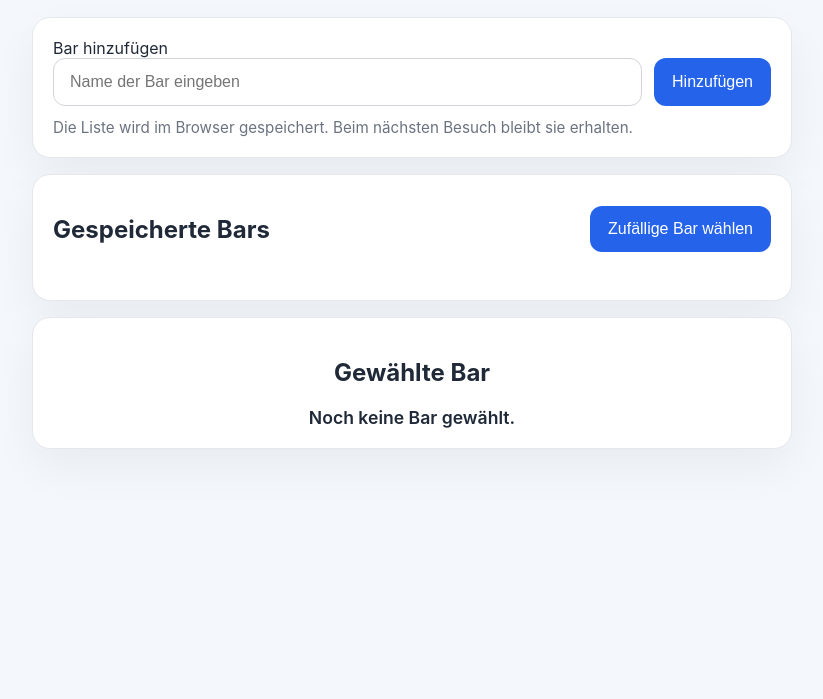
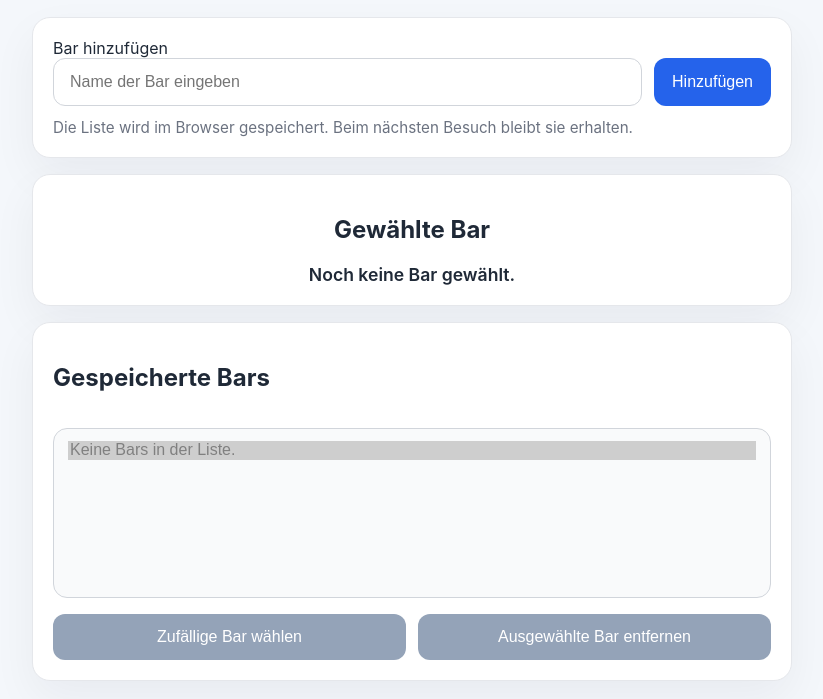
Before and after one commit to robinseitz1992-glitch/next-stop, a plain HTML site: page index.html in a window 1280 px wide. Shown: the part 81-780 px from the top of the page, without its empty margins (228-1051 px from the left). Drawn offline with Linux system fonts and the light colour scheme.

Commit message:
Refactor bar selection and removal UI elements
Updated the layout to include a select dropdown for saved bars and a button to remove selected bars.

```diff
--- a/index.html
+++ b/index.html
@@ -19,17 +19,22 @@
       <p class="hint">Die Liste wird im Browser gespeichert. Beim nächsten Besuch bleibt sie erhalten.</p>
     </section>
 
+    <section class="card result-card" aria-live="polite">
+      <h2>Gewählte Bar</h2>
+      <p id="result-text" class="result-text">Noch keine Bar gewählt.</p>
+    </section>
+
     <section class="card">
       <div class="toolbar">
         <h2>Gespeicherte Bars</h2>
+      </div>
+      <div class="select-row">
+        <select id="bar-select" size="5"></select>
+      </div>
+      <div class="action-row">
         <button id="random-button" type="button">Zufällige Bar wählen</button>
+        <button id="remove-selected-button" type="button" class="remove-button">Ausgewählte Bar entfernen</button>
       </div>
-      <ul id="bar-list" class="bar-list"></ul>
-    </section>
-
-    <section class="card result-card" aria-live="polite">
-      <h2>Gewählte Bar</h2>
-      <p id="result-text" class="result-text">Noch keine Bar gewählt.</p>
     </section>
   </main>
 
```
